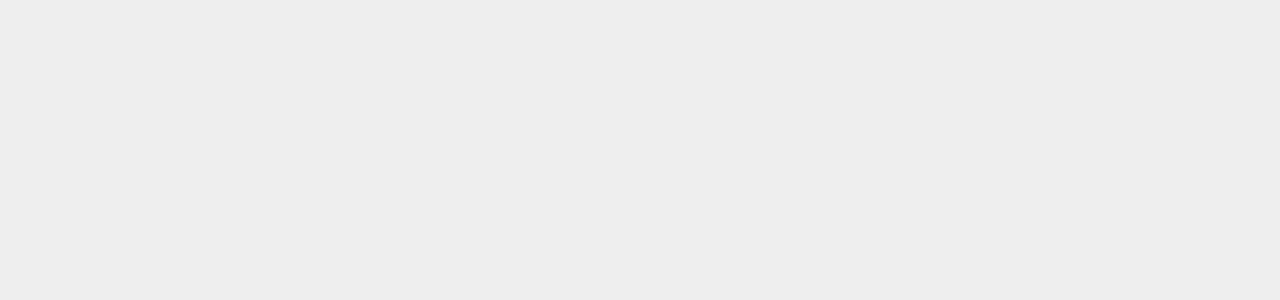
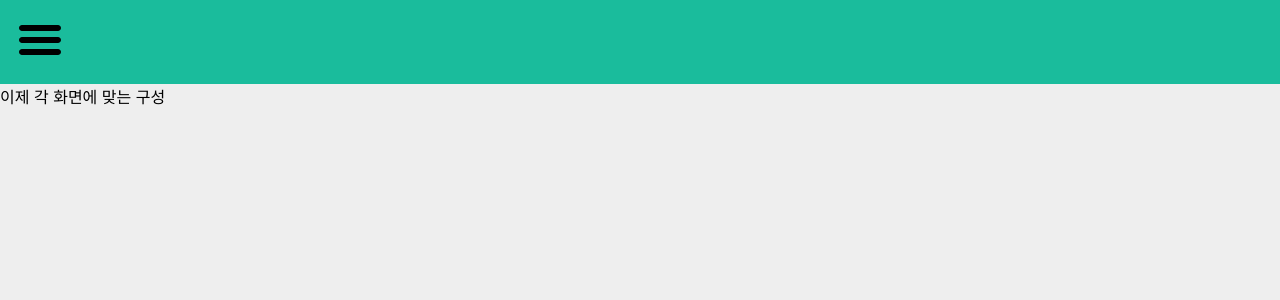
Before and after one commit to chrhfoq123/flower-way, a React (Create React App) app in the folder client/: page / in a window 1280 px wide. Shown: the top 300 px of the page. Built offline with nearby package versions, Linux system fonts and the light colour scheme.

Commit message:
22-07-02 Header Add

```diff
--- a/client/src/App.js
+++ b/client/src/App.js
@@ -2,6 +2,7 @@ import logo from './logo.svg';
 import React, {Component} from 'react';
 import './css/App.css';
 import './css/Main.css';
+import menu_icon from './sorce/menu_icon.svg';
 
 class App extends Component
 {
@@ -9,7 +10,18 @@ class App extends Component
   {
     return(
       <div className='app'>
-
+        {/* Header */}
+        <div className='header'>
+          <img src={menu_icon} width='48px' height='48px' />
+        </div>
+        {/* Header */}
+        {/* Content */}
+        <div className='content'>
+          <div className=''>
+            이제 각 화면에 맞는 구성
+          </div>
+        </div>
+        {/* Content */}
       </div>
     );
   }
--- a/client/src/css/Main.css
+++ b/client/src/css/Main.css
@@ -1 +1,2 @@
 body {background-color: #eeeeee;}
+.header {background-color: #1abc9c; padding: 1em}
```
Also changed, not shown: client/src/sorce/menu_icon.svg (added).
